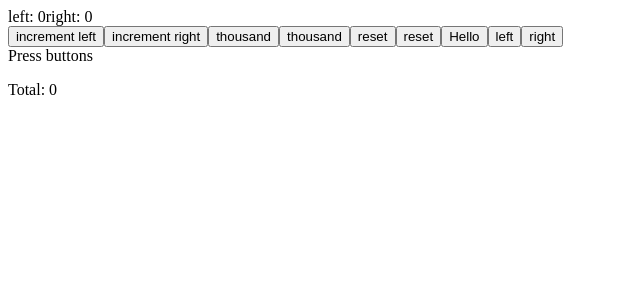
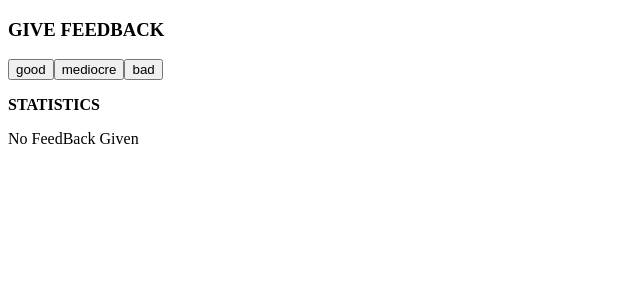
Before and after one commit to Prabin-Amatya/FullstackProjects, a React (Vite) app: page / in a window 1280 px wide. Shown: the top 300 px of the page, without its empty margins (0-640 px from the left). Built offline with nearby package versions, Linux system fonts and the light colour scheme.

Commit message:
rating system

```diff
--- a/src/App.jsx
+++ b/src/App.jsx
@@ -1,92 +1,73 @@
+import { useCallback } from "react"
 import { useState } from "react"
 
-const Button = ({handleClick, text}) =>
+const Button = (props) =>
 {
-  return(<button onClick={handleClick}>
-      {text}
-  </button>)
+    return(
+        <button onClick={props.set_rating}>{props.text}</button>
+    )
 }
 
-const History = (props) =>
+const setvalue = (handler) =>
 {
-  if(props.all_clicks.length != 0)
+    handler
+}
+
+const StatLine = (props) =>
+{
+    return (
+        <tr>
+            <td>{props.text}</td>
+            <td>{props.value}</td>
+        </tr>
+    )
+
+}
+
+const Statistics = (props) =>
+{
+    const all = props.good + props.mediocre + props.bad
+    const hasValue = !(props.good == 0 && props.mediocre == 0 && props.bad ==0 )
+    const avg = () => hasValue? ((1*props.good + 0*props.mediocre - 1*props.bad)/(1*all)): 0
+    const pos = () => hasValue? (((props.good)/all)*100): 0
+
+    if(hasValue)
     {
         return(
-      <div>
-        {props.all_clicks.join(' ')}
-      </div>
+            <table>
+                <tbody>
+                    <StatLine text="good" value={props.good}/>
+                    <StatLine text="mediocre" value={props.mediocre}/>
+                    <StatLine text="bad" value={props.bad}/>
+                    <StatLine text="all" value={all}/>
+                    <StatLine text="average" value={avg()}/>
+                    <StatLine text="positive" value={pos()}/>
+                </tbody>
+            </table>
         )
     }
     else
     {
-    return(
-      <div>Press buttons</div>
-    )
+       return(<p>No FeedBack Given</p>)
     }
 }
 
-const Display = (props) =>
+const App = () =>
 {
+  const [good, set_good] = useState(0)
+  const [mediocre, set_mediocre] = useState(0)
+  const [bad, set_bad] = useState(0)
+
   return(
     <div>
-      left: {props.left}
-      right: {props.right}
+        <h3>GIVE FEEDBACK</h3>
+        <Button set_rating={() => setvalue(set_good(good+1))}  text="good"/>
+        <Button set_rating={() => setvalue(set_mediocre(mediocre+1))} text="mediocre"/>
+        <Button set_rating={() => setvalue(set_bad(bad+1))}  text="bad"/>
+        <p><b>STATISTICS </b></p>
+        <Statistics  good={good} mediocre={mediocre} bad={bad}/>
     </div>
   )
 }
-const hello = (name) => () =>
-      alert("Hello" + name)
-
-
-
-const App = () =>
-{
-  const [left, setleft] = useState(0)
-  const [right, setright] = useState(0)
-  const [click, setclick] = useState({
-    left:0,
-    right:0
-  })
-  const [total, settotal] = useState(0)
-
-
-  const [Alpha_click, Alpha_setclick] = useState([])
-
-  const handleleftclick = () =>
-  {
-    setclick({...click, left: click.left+1})
-    const updated_left = click.left+1
-    Alpha_setclick(Alpha_click.concat('L'))
-    settotal(updated_left+click.right)
-  }
-
-  const handlerightclick = () =>
-  {
-    setclick({...click, right: click.right+1})
-    const updated_right = click.right+1
-    Alpha_setclick(Alpha_click.concat('R'))
-    settotal(click.left+updated_right)
-  }
-
-  return(
-    <div>
-      <Display left={left} right={right}/>
-      <Button handleClick={()=>setleft(left+1)} text="increment left"/>
-      <Button handleClick={()=>setright(right+1)} text="increment right"/>
-      <Button handleClick={()=>setleft(1000)} text="thousand" left/>
-      <Button handleClick={()=>setright(1000)} text="thousand" right/>
-      <Button handleClick={()=>setleft(0)} text="reset"/>
-      <Button handleClick={()=>setright(0)} text="reset"/>
-      <button onClick={hello("ram")}>Hello</button>
-      <Button handleClick={handleleftclick} text="left"/>
-      <Button handleClick={handlerightclick} text="right"/>
-
-      <History all_clicks={Alpha_click}/>
-
-      <p>Total: {total}</p>
-    </div>
-  )
-
-}
 
 export default App
```
Lines whose indentation alone changed are shown as unchanged.
